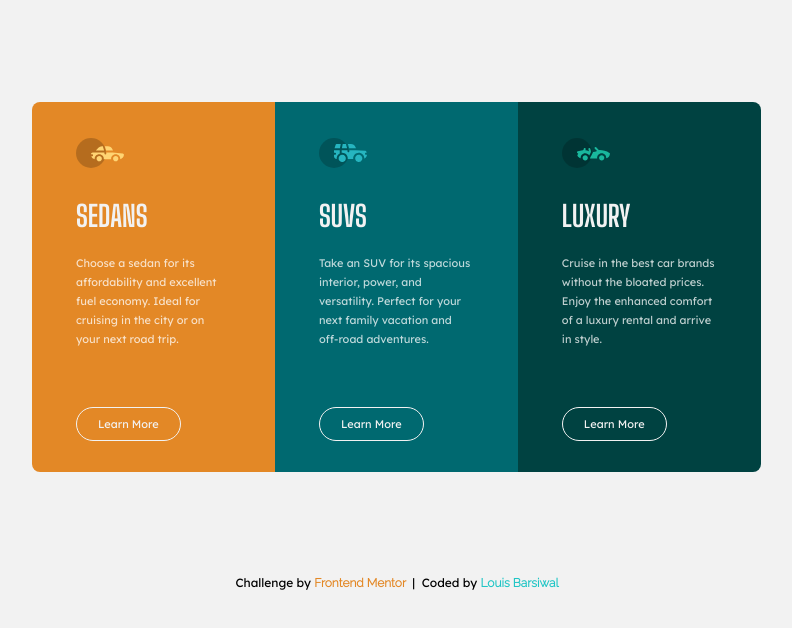
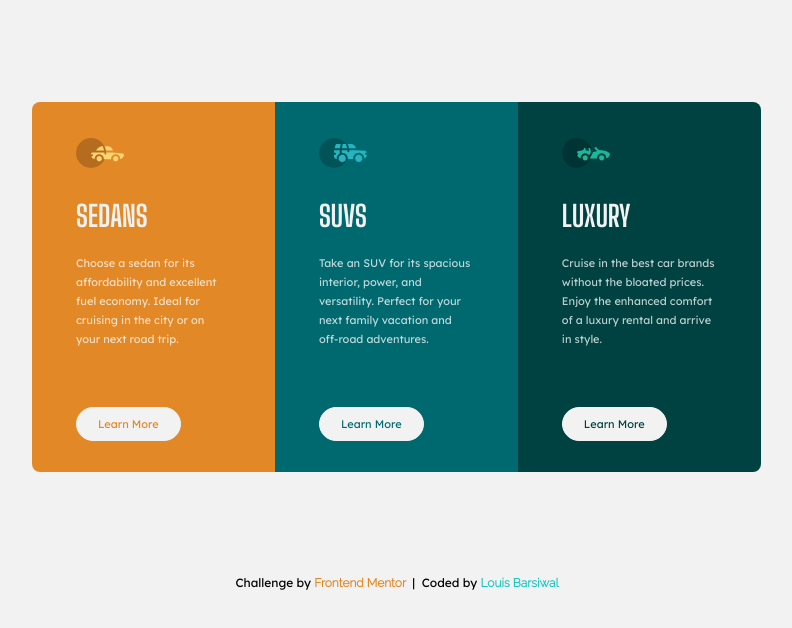
Before and after one commit to louisbarsiwal/3-column-preview-card, a plain HTML site: page index.html in a window 1280 px wide. Shown: the whole page, without its empty margins (243-1035 px from the left). Drawn offline with Linux system fonts and the light colour scheme.

Commit message:
Change in button

```diff
--- a/style.css
+++ b/style.css
@@ -21,7 +21,6 @@ body {
   font-size: 15px;
   background-color: hsl(0, 0%, 95%);
 }
-
 
 /* *************BOX CONTAINER**************** */
 .container {
@@ -60,16 +59,25 @@ body {
   line-height: 24px;
 }
 
-/* *************"LEARN MORE" BUTTON  */
+/* *************"LEARN MORE" BUTTON***************  */
 .container .card button {
   background-color: hsl(0, 0%, 95%);
   border: 0;
   margin: 27px 2px 2px 0px;
   padding: 16px 35px;
   font-family: "Lexend Deca", sans-serif;
-  cursor: pointer;
   border-radius: 82px;
   font-size: 15px;
+}
+
+#button1 {
+  color: hsl(31, 77%, 52%);
+}
+#button2 {
+  color: hsl(184, 100%, 22%);
+}
+#button3 {
+  color: hsl(179, 100%, 13%);
 }
 
 /* *************EACH CARD INDIVIDUALLY*********** */
@@ -110,22 +118,18 @@ body {
   color: hsl(180, 72%, 45%);
 }
 
-
 /* **************RESPONSIVNESS************ */
 @media (min-width: 766px) {
-
   .container {
     display: -webkit-inline-box;
     margin: 10% 3.5%;
     border-radius: 8px;
-
   }
 
   .container .card {
     padding: 0% 6% 0px 6%;
     width: 33.3%;
     margin-right: 0;
-
   }
 
   .container .card img {
@@ -144,31 +148,26 @@ body {
   }
 
   .container .card button {
-    background-color: transparent;
     border: 1.5px hsl(0, 0%, 95%) solid;
     margin: 58px 2px 30px 2px;
     padding: 10px 21px;
     cursor: pointer;
     border-radius: 136px;
     font-size: 11px;
-    color: hsl(0, 0%, 95%);
   }
 
   /* ***************BUTTON HOVER ANIMATION**************** */
-  #button1:hover{
-    background-color: hsl(0, 0%, 95%);
-    color:hsl(31, 77%, 52%) ;
-
+  #button1:hover {
+    background-color: transparent;
+    color: hsl(0, 0%, 95%);
   }
-  #button2:hover{
-    background-color: hsl(0, 0%, 95%);
-    color:hsl(184, 100%, 22%) ;
-
+  #button2:hover {
+    background-color: transparent;
+    color: hsl(0, 0%, 95%);
   }
-  #button3:hover{
-    background-color: hsl(0, 0%, 95%);
-    color:hsl(179, 100%, 13%) ;
-
+  #button3:hover {
+    background-color: transparent;
+    color: hsl(0, 0%, 95%);
   }
 
   #card1 {
@@ -194,34 +193,24 @@ body {
 
   .attribution {
     margin-bottom: 1px;
-
   }
 }
-
 
 /* ***********RESPONSIVNESS FOR WIDTH-992PX*********** */
 
 @media (min-width: 992px) {
-
   .container {
     display: -webkit-inline-box;
     margin: 8% 21.5%;
     border-radius: 8px;
-
   }
   #card3 {
     padding-right: 38px;
   }
 
   .container .card button {
-    background-color: transparent;
-    border: 1.5px hsl(0, 0%, 95%) solid;
     margin: 58px 2px 31px 0px;
     padding: 9px 21px;
-    cursor: pointer;
-    border-radius: 136px;
-    font-size: 11px;
-    color: hsl(0, 0%, 95%);
   }
 
   .container .card h1 {
```
